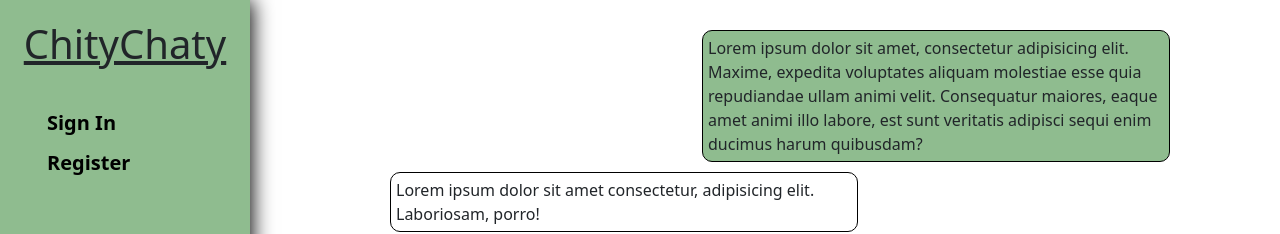
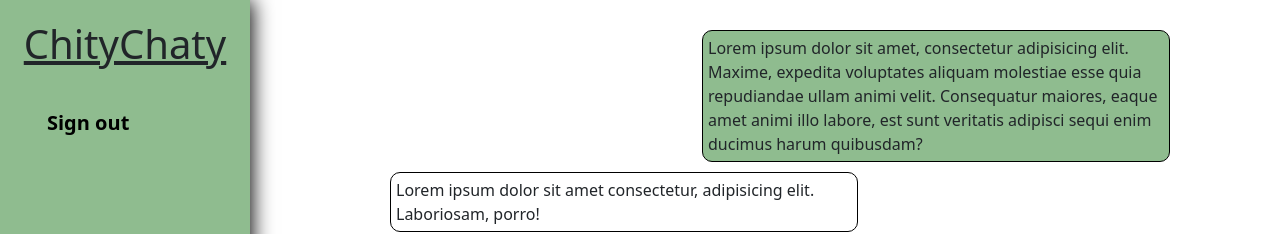
Before and after one commit to Frommflin/awj_chatapp, a React (Vite) app: page / in a window 1280 px wide. Shown: the top 234 px of the page. Built offline with nearby package versions, Linux system fonts and the light colour scheme; sample sign-in values are in the browser's storage.

Commit message:
Implemnting basic login/out functionality

```diff
--- a/src/App.jsx
+++ b/src/App.jsx
@@ -4,19 +4,25 @@ import SideNav from './components/SideNav'
 import Chat from './pages/Chat'
 import Login from './pages/Login'
 import Register from './pages/register'
+import ProtectedRoute from './components/ProtectedRoute'
+import ChatContextProvider from './context/ChatContextProvider'
 
 function App() {
 
   return (
     <>
+      <ChatContextProvider>
         <SideNav/>
         <div id='page'>
           <Routes>
             <Route path='/signin' element={<Login/>}/>
             <Route path='/register' element={<Register/>}/>
+            <Route element={<ProtectedRoute/>}>
               <Route path='/' element={<Chat/>}/>
+            </Route>
           </Routes>
         </div>
+      </ChatContextProvider>
     </>
   )
 }
--- /dev/null
+++ b/src/components/ProtectedRoute.jsx
@@ -0,0 +1,12 @@
+import React, { useContext } from 'react'
+import { Navigate, Outlet } from 'react-router-dom'
+import { ChatContext } from '../context/ChatContextProvider'
+
+const ProtectedRoute = () => {
+    const {isAuthenticated} = useContext(ChatContext)
+    return (
+        isAuthenticated ? <Outlet/> : <Navigate to='/signin'/>
+    )
+}
+
+export default ProtectedRoute
--- a/src/components/SideNav.jsx
+++ b/src/components/SideNav.jsx
@@ -1,14 +1,23 @@
-import React from 'react'
+import React, { useContext } from 'react'
 import classes from './sidenav.module.sass'
 import { NavLink } from 'react-router-dom'
+import { ChatContext } from '../context/ChatContextProvider'
 
 const SideNav = () => {
+  const {isAuthenticated,logOut} = useContext(ChatContext)
   return (<>
     <nav id={classes.sidenav}>
       <h1>ChityChaty</h1>
       <ul>
-        <li><NavLink to='/signin'>Sign In</NavLink></li>
-        <li><NavLink to='/register'>Register</NavLink></li>
+        {isAuthenticated ? (
+          <li><a href="#" onClick={logOut}>Sign out</a></li>
+        ) : (
+          <div>
+            <li><NavLink to='/signin'>Sign In</NavLink></li>
+            <li><NavLink to='/register'>Register</NavLink></li>
+          </div>
+        )}
+
       </ul>
     </nav>
   </>
--- /dev/null
+++ b/src/context/ChatContextProvider.jsx
@@ -0,0 +1,35 @@
+import React, { createContext, useEffect, useState } from 'react'
+
+export const ChatContext = createContext()
+
+const ChatContextProvider = ( {children} ) => {
+    const [isAuthenticated,setIsAuthenticated] = useState(() => {
+        return sessionStorage.getItem('jwt') || null
+    })
+
+    useEffect(() => {
+        if(isAuthenticated == null){
+            sessionStorage.removeItem('jwt')
+        } else {
+            sessionStorage.setItem('jwt', isAuthenticated)
+        }
+    },[isAuthenticated])
+
+    const logIn = (value) => {
+        setIsAuthenticated(value)
+    }
+    const logOut = () => {
+        setIsAuthenticated(null)
+    }
+    return (
+        <ChatContext.Provider value={{
+            isAuthenticated,
+            logIn,
+            logOut
+        }}>
+            {children}
+        </ChatContext.Provider>
+    )
+}
+
+export default ChatContextProvider
--- a/src/pages/Login.jsx
+++ b/src/pages/Login.jsx
@@ -1,13 +1,15 @@
-import React from 'react'
+import React, { useContext } from 'react'
 import './login.sass'
 import { useNavigate } from 'react-router-dom'
+import { ChatContext } from '../context/ChatContextProvider'
 
 const Login = () => {
   const navigate = useNavigate()
+  const {logIn} = useContext(ChatContext)
 
   const handleLogIn = (e) => {
     e.preventDefault()
-
+    logIn('still_testing')
     navigate('/')
   }
 
```
Lines whose indentation alone changed are shown as unchanged.
